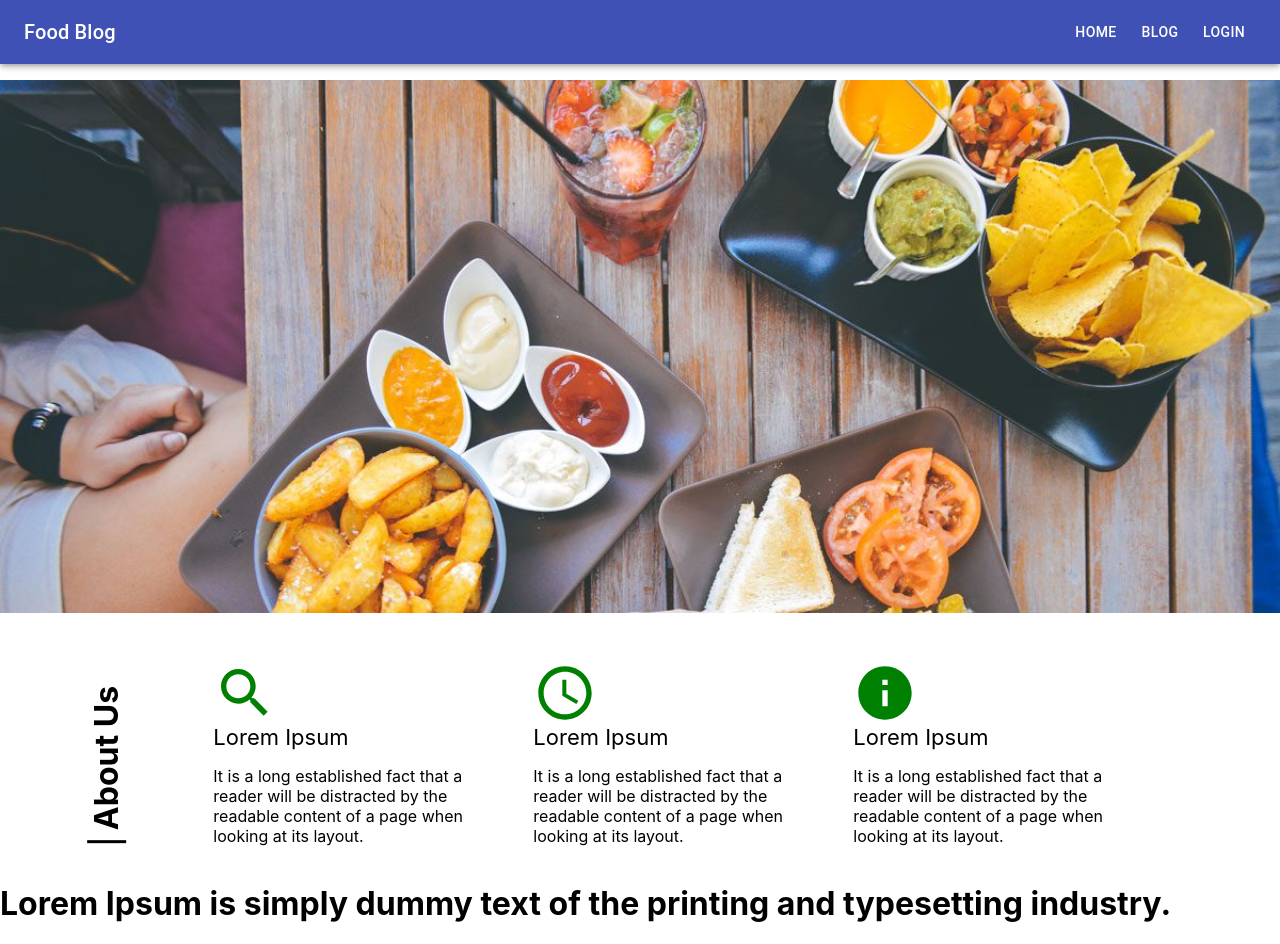
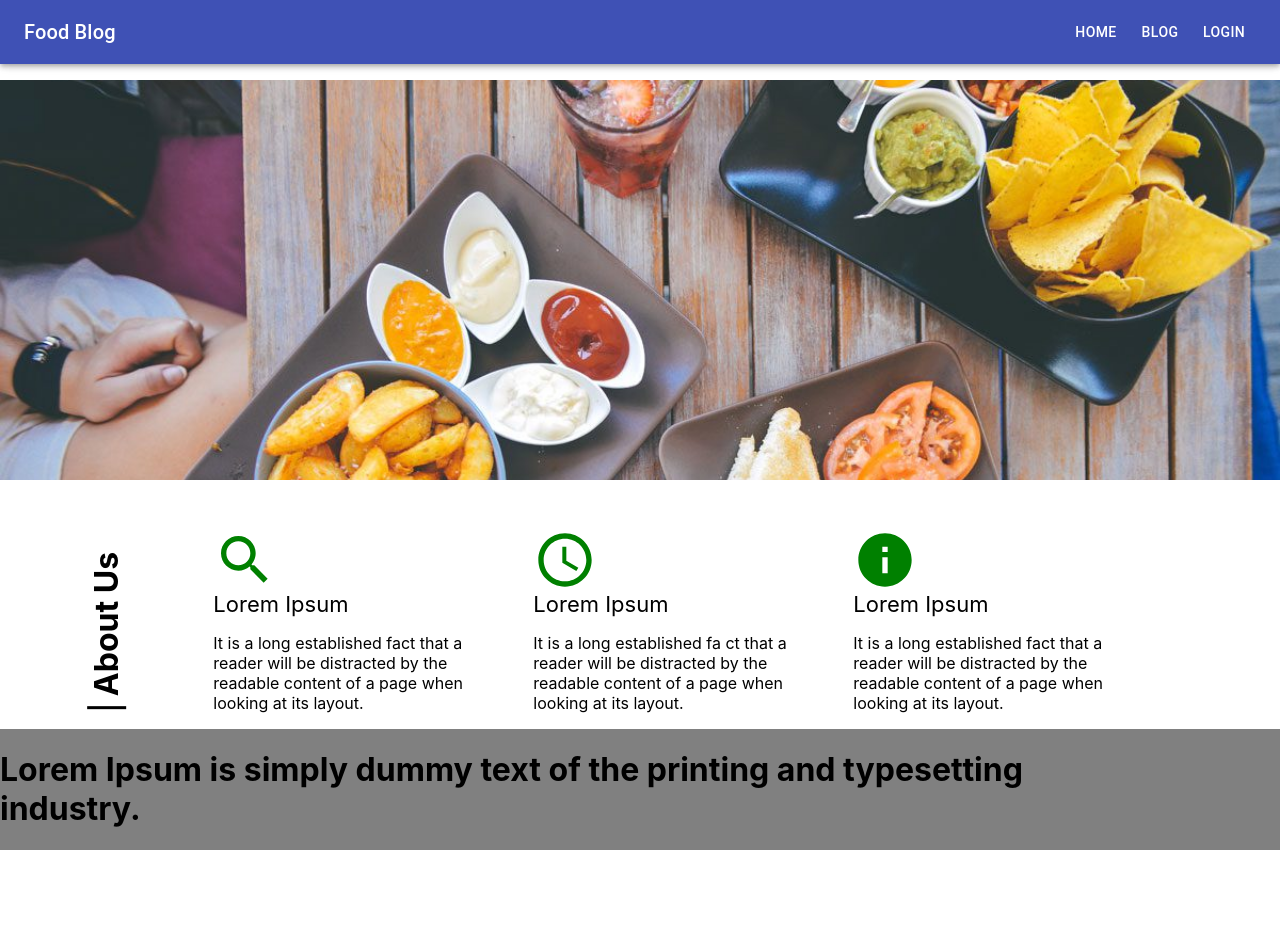
Before and after one commit to ralp123/test123, a React (Create React App) app: page / in a window 1280 px wide. After the commit the page ends 850 px from the top, so only its background shows below. Built offline with nearby package versions, Linux system fonts and the light colour scheme.

Commit message:
fixed the full width of image

```diff
--- a/src/App.scss
+++ b/src/App.scss
@@ -39,3 +39,10 @@
   border-left-style: solid;
   padding-left: 10px;
 }
+
+.divBackGround {
+  width: 100%;
+  height: 400px;
+  background: url('./images/food-trends-2018-1200x500.jpg') no-repeat center;
+  background-size: cover;
+}
--- a/src/components/homepage/HomePage.js
+++ b/src/components/homepage/HomePage.js
@@ -90,11 +90,16 @@ class HomePage extends Component {
                             <h3>It is a long established fact</h3>
                         </Grid>
                     </Container> */}
-                    <Container className={classes.zeroPadding}>
+                    {/* <Container className={classes.zeroPadding}>
                         <Grid container xs={12} sm={12} className="test">
                            <img className={classes.img} src={require('../../images/food-trends-2018-1200x500.jpg')} />
                         </Grid>
-                    </Container>
+                    </Container> */}
+
+                    {/* <img className={classes.img} src={require('../../images/food-trends-2018-1200x500.jpg')} /> */}
+
+                    <div className="divBackGround"></div>
+
                     {/* <Blog /> */}
                     <Container maxWidth="xl" className={classes.zeroPadding}>
                         <Grid container xs={12} sm={12} >
@@ -109,7 +114,10 @@ class HomePage extends Component {
                             <Grid item sm={3}>
                                 <QueryBuilder className={classes.customIcon} />
                                 <span className={classes.spanIconTitle}>Lorem Ipsum</span>
-                                <p className={classes.iconContent}>It is a long established fact that a reader will be distracted by the readable content of a page when looking at its layout.</p>
+                                <p className={classes.iconContent}>It is a long established fa
+
+
+                                ct that a reader will be distracted by the readable content of a page when looking at its layout.</p>
                             </Grid>
                             <Grid item sm={3}>
                                 <Info className={classes.customIcon} />
@@ -118,8 +126,8 @@ class HomePage extends Component {
                             </Grid>
                         </Grid>
                     </Container>
-                    <Container maxWidth="xl" className={classes.zeroPadding}>
-                        <Grid container xs={12} sm={12} >
+                    <Container maxWidth="xl" className={classes.zeroPadding} style={{backgroundColor : "gray"}}>
+                        <Grid container justify="center" xs={10} sm={10} >
                             <h1>Lorem Ipsum is simply dummy text of the printing and typesetting industry.</h1>
                         </Grid>
                     </Container>
```
